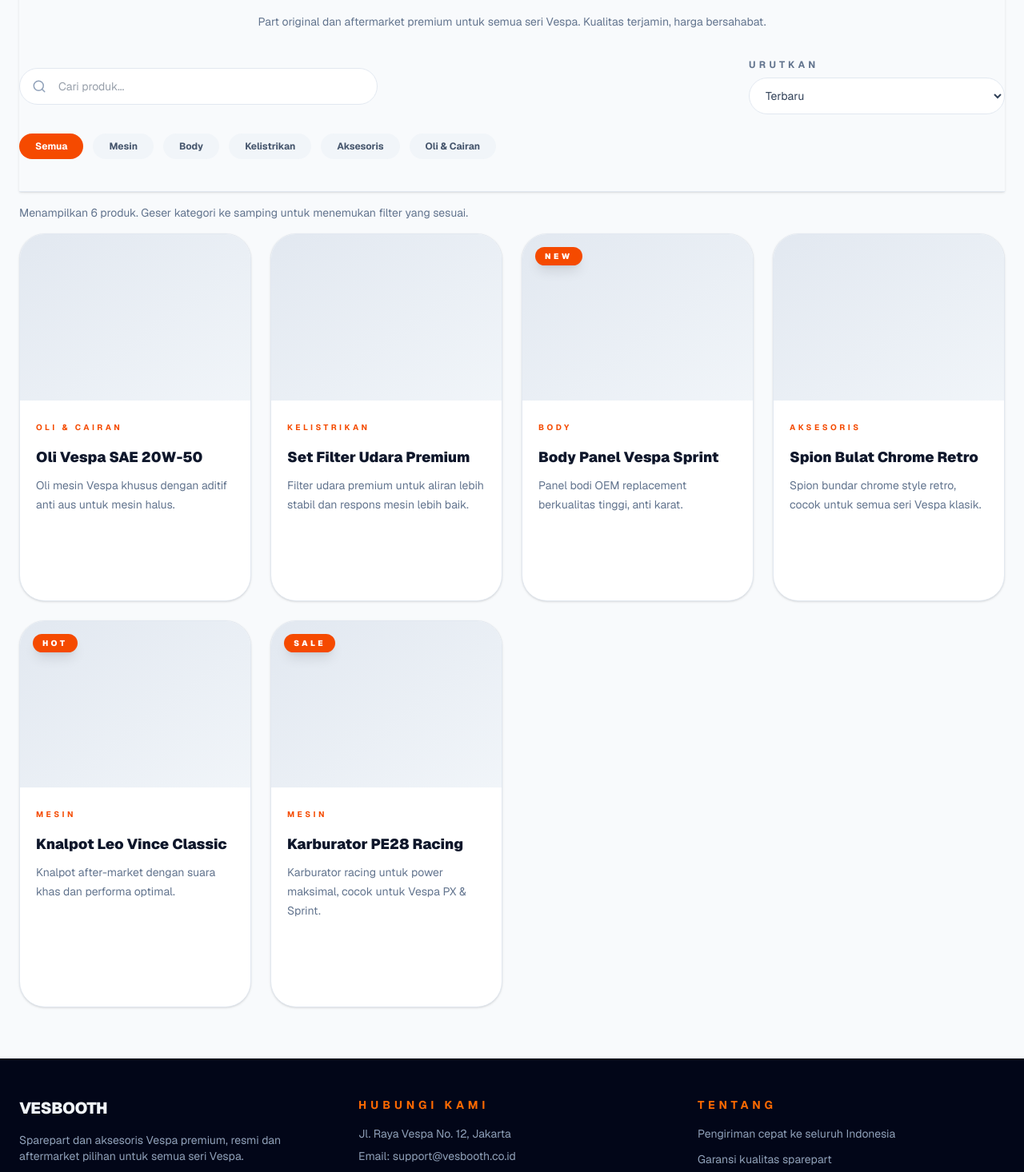
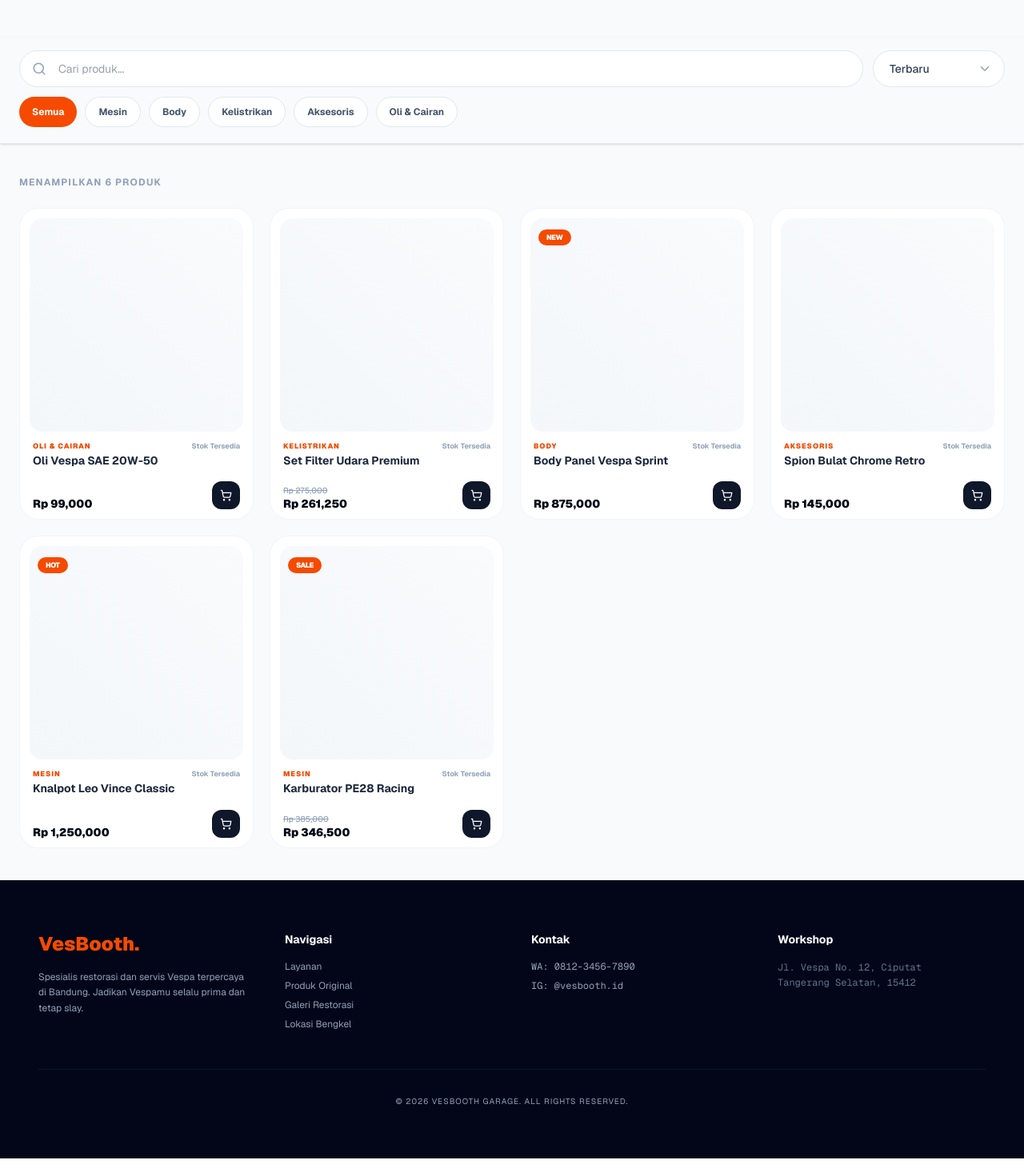
Before and after one commit to putrasangajimuslim/vesboot-v1, a Next.js app: page /produk in a window 1280 px wide. Shown: the part 220-1686 px from the top of the page at 80% size. Built offline with nearby package versions, Linux system fonts and the light colour scheme.

Commit message:
update ui produk/page

```diff
--- a/app/components/ProductPage.tsx
+++ b/app/components/ProductPage.tsx
@@ -40,42 +40,49 @@ export default function ProductPage({
   addToCartWithAnimation,
 }: ProductPageProps) {
   return (
-    <section id="produk" className="pt-24 pb-16 bg-slate-50">
-      <div className="max-w-7xl mx-auto px-6">
-        <div className="sticky top-[85px] z-30 bg-slate-50/95 backdrop-blur-sm border-b border-slate-200 shadow-sm pb-4 mb-4">
-          <div className="text-center mb-8 pt-6">
-            <span className="inline-flex items-center gap-2 px-4 py-2 text-[11px] uppercase tracking-[0.35em] text-orange-600 bg-orange-100 rounded-full font-black">
+    <section id="produk" className="bg-[#F8FAFC]">
+
+      {/* --- 1. BAGIAN HEADER (HILANG SAAT DI-SCROLL) --- */}
+      <div className="pt-24 pb-12 px-6">
+        <div className="text-center max-w-7xl mx-auto px-4 sm:px-0">
+          <span className="inline-flex items-center gap-2 px-4 py-2 text-[10px] uppercase tracking-[0.35em] text-orange-600 bg-orange-100 rounded-full font-black">
             SPAREPART & AKSESORIS
           </span>
-            <h2 className="mt-4 text-4xl font-black text-slate-900 sm:text-5xl">
+          <h2 className="mt-4 text-3xl font-black text-slate-900 sm:text-4xl">
             Produk <span className="text-orange-600">Pilihan</span>
           </h2>
-            <p className="mt-4 max-w-2xl mx-auto text-sm text-slate-500 leading-7">
-              Part original dan aftermarket premium untuk semua seri Vespa. Kualitas terjamin, harga bersahabat.
+          <p className="mt-3 max-w-2xl mx-auto text-sm text-slate-500 leading-6">
+            Part original dan aftermarket premium untuk semua seri Vespa. Kualitas terjamin.
           </p>
         </div>
+      </div>
 
-          <div className="flex flex-col gap-4 md:flex-row md:items-center md:justify-between mb-6">
-            <label className="relative w-full md:max-w-md block">
+      {/* --- 2. DIV STICKY (MENEMPEL DI ATAS SAAT SCROLL) --- */}
+      {/* top-0 karena diasumsikan navbar utama juga sticky, jika tidak, pasang top-0 */}
+      {/* background solid agar konten di bawahnya tidak tembus */}
+      <div className="sticky top-0 z-30 bg-[#F8FAFC] border-b border-slate-200 shadow-sm">
+        <div className="max-w-7xl mx-auto px-4 md:px-6 py-4 flex flex-col gap-3">
+
+          {/* Baris 1: Search & Sortir */}
+          <div className="flex flex-col md:flex-row md:items-center gap-3">
+            {/* Search Input */}
+            <label className="relative flex-grow block">
               <Search className="absolute left-4 top-1/2 -translate-y-1/2 text-slate-400" size={18} />
               <input
                 type="text"
                 value={search}
-                onChange={(event: ChangeEvent<HTMLInputElement>) => onSearchChange(event.target.value)}
+                onChange={(event) => onSearchChange(event.target.value)}
                 placeholder="Cari produk..."
-                className="w-full rounded-full border border-slate-200 bg-white py-3 pl-12 pr-4 text-sm text-slate-700 outline-none focus:border-orange-400 focus:ring-2 focus:ring-orange-100"
+                className="w-full rounded-full border border-slate-200 bg-white py-3 pl-12 pr-4 text-sm text-slate-700 outline-none focus:border-orange-400 focus:ring-2 focus:ring-orange-100 transition-all"
               />
             </label>
 
-            <div className="w-full md:max-w-xs">
-              <label className="block text-xs font-bold uppercase tracking-[0.35em] text-slate-500 mb-2">
-                Urutkan
-              </label>
-              <div className="relative">
+            {/* Sort Dropdown */}
+            <div className="relative min-w-[160px]">
               <select
                 value={sort}
-                  onChange={(event: ChangeEvent<HTMLSelectElement>) => onSortChange(event.target.value)}
-                  className="w-full rounded-full border border-slate-200 bg-white py-3 pl-4 pr-10 text-sm text-slate-700 outline-none transition focus:border-orange-400 focus:ring-2 focus:ring-orange-100"
+                onChange={(event) => onSortChange(event.target.value)}
+                className="w-full appearance-none rounded-full border border-slate-200 bg-white py-3 pl-5 pr-10 text-sm font-medium text-slate-700 outline-none transition focus:border-orange-400 focus:ring-2 focus:ring-orange-100"
               >
                 {sortOptions.map((option) => (
                   <option key={option} value={option}>
@@ -83,69 +90,98 @@ export default function ProductPage({
                   </option>
                 ))}
               </select>
-              </div>
+              <ChevronDown className="pointer-events-none absolute right-4 top-1/2 -translate-y-1/2 text-slate-400" size={18} />
             </div>
           </div>
 
-          <div className="mb-4 overflow-x-auto pb-2 no-scrollbar">
-            <div className="flex gap-3 min-w-[max-content]">
+          {/* Baris 2: Filter Kategori (Scrollable Horizontal) */}
+          <div className="overflow-x-auto pb-1 no-scrollbar">
+            <div className="flex gap-2.5 min-w-[max-content]">
               {categories.map((category) => (
                 <button
                   key={category}
                   type="button"
                   onClick={() => onFilterChange(category)}
-                  className={`rounded-full px-5 py-2 text-xs font-bold transition whitespace-nowrap ${filter === category ? 'bg-orange-600 text-white' : 'bg-slate-100 text-slate-600 hover:bg-slate-200'}`}
+                  className={`rounded-full px-4 py-2.5 text-xs font-bold transition whitespace-nowrap ${
+                    filter === category
+                    ? 'bg-orange-600 text-white'
+                    : 'bg-white border border-slate-200 text-slate-600 hover:bg-slate-100'
+                  }`}
                 >
                   {category}
                 </button>
               ))}
             </div>
           </div>
+
+        </div>
       </div>
 
-        <div className="mb-4 text-sm text-slate-500">
-          Menampilkan {products.length} produk. Geser kategori ke samping untuk menemukan filter yang sesuai.
+      {/* --- 3. BAGIAN PRODUK (SCROLLABLE) --- */}
+      <div className="max-w-7xl mx-auto px-4 md:px-6 py-10">
+        <div className="mb-6 text-xs font-bold text-slate-400 uppercase tracking-widest">
+          Menampilkan {products.length} Produk
         </div>
 
-        <div className="grid gap-6 sm:grid-cols-2 xl:grid-cols-4">
+        {/* Grid Produk - Minimalis */}
+        <div className="grid grid-cols-2 md:grid-cols-3 xl:grid-cols-4 gap-4 md:gap-5">
           {products.map((product) => {
             const discPrice = product.price - (product.price * (product.disc / 100));
+
             return (
-              <div key={product.id} className="group overflow-hidden rounded-[2rem] border border-slate-200 bg-white shadow-sm transition hover:shadow-xl">
-                <div className="relative h-52 overflow-hidden bg-slate-100">
-                  <div className="absolute inset-0 bg-gradient-to-br from-slate-200 to-slate-100" />
+              <div
+                key={product.id}
+                className="group flex flex-col bg-white border border-slate-100 rounded-3xl p-3 transition-all duration-300 hover:border-orange-200 hover:shadow-xl hover:shadow-orange-500/5"
+              >
+                {/* Gambar Produk */}
+                <div className="relative aspect-square rounded-2xl bg-slate-50 overflow-hidden mb-3.5">
+                  <div className="absolute inset-0 bg-gradient-to-tr from-slate-100 to-white/20 opacity-60" />
+
                   {product.badge && (
-                    <span className="absolute left-4 top-4 rounded-full bg-orange-600 px-3 py-1 text-[10px] uppercase tracking-[0.35em] text-white font-black shadow-lg">
+                    <div className="absolute top-2.5 left-2.5 z-10">
+                      <span className="bg-orange-600 text-[9px] font-black text-white px-2.5 py-1 rounded-full uppercase tracking-tighter">
                         {product.badge}
                       </span>
+                    </div>
                   )}
                 </div>
-                <div className="p-5 flex flex-col h-full justify-between">
+
+                {/* Info Produk */}
+                <div className="flex-grow px-1">
+                  <div className="flex justify-between items-center gap-2 mb-1">
+                    <span className="text-[9px] font-black text-orange-600 uppercase tracking-widest leading-none">
+                      {product.category}
+                    </span>
+                    <span className="text-[9px] font-bold text-slate-400 leading-none">
+                      {product.stock}
+                    </span>
+                  </div>
+
+                  <h3 className="text-sm font-bold text-slate-800 line-clamp-2 leading-snug group-hover:text-orange-600 transition-colors">
+                    {product.name}
+                  </h3>
+                </div>
+
+                {/* Harga & Tombol */}
+                <div className="mt-4 px-1 flex items-end justify-between gap-3">
                   <div>
-                    <span className="text-[10px] uppercase tracking-[0.35em] text-orange-600 font-bold">{product.category}</span>
-                    <h3 className="mt-4 text-lg font-black text-slate-900 leading-tight">{product.name}</h3>
-                    <p className="mt-3 text-sm leading-6 text-slate-500">{product.description}</p>
+                    {product.disc > 0 && (
+                      <p className="text-[10px] text-slate-400 line-through font-medium leading-none mb-1">
+                        Rp {product.price.toLocaleString()}
+                      </p>
+                    )}
+                    <p className="text-sm font-black text-slate-950 leading-none">
+                      Rp {discPrice.toLocaleString()}
+                    </p>
                   </div>
-                  <div className="mt-6 flex items-center justify-between gap-4">
-                    <div>
-                      {product.disc > 0 ? (
-                        <>
-                          <p className="text-lg font-black text-orange-600">Rp {discPrice.toLocaleString()}</p>
-                          <p className="text-[11px] text-slate-400 line-through">Rp {product.price.toLocaleString()}</p>
-                        </>
-                      ) : (
-                        <p className="text-lg font-black text-slate-900">Rp {product.price.toLocaleString()}</p>
-                      )}
-                      <p className="mt-1 text-[10px] text-slate-400 uppercase tracking-[0.35em]">{product.stock}</p>
-                    </div>
+
                   <button
                     onClick={(e) => addToCartWithAnimation(e, product)}
-                      className="rounded-full bg-slate-900 p-3 text-white transition hover:bg-orange-600"
+                    className="flex-shrink-0 bg-slate-900 text-white p-2.5 rounded-xl transition-all hover:bg-orange-600 active:scale-95"
                     aria-label={`Tambah ${product.name} ke keranjang`}
                   >
-                      <ShoppingCart size={16} />
+                    <ShoppingCart size={15} />
                   </button>
-                  </div>
                 </div>
               </div>
             );
--- a/app/produk/page.tsx
+++ b/app/produk/page.tsx
@@ -6,6 +6,7 @@ import { X } from 'lucide-react';
 
 import Navbar from '../components/navbar';
 import ProductPage from '../components/ProductPage';
+import FooterSection from '../components/FooterSection';
 
 interface Product {
   id: number;
@@ -189,32 +190,7 @@ export default function ProdukRoutePage() {
         addToCartWithAnimation={addToCartWithAnimation}
       />
 
-      <footer className="bg-slate-950 text-slate-100 py-12">
-        <div className="max-w-7xl mx-auto px-6 grid gap-10 lg:grid-cols-3">
-          <div>
-            <h3 className="text-xl font-black tracking-tight">VESBOOTH</h3>
-            <p className="mt-4 text-sm text-slate-400 max-w-sm">
-              Sparepart dan aksesoris Vespa premium, resmi dan aftermarket pilihan untuk semua seri Vespa.
-            </p>
-          </div>
-
-          <div>
-            <h4 className="text-sm font-bold uppercase tracking-[0.35em] text-orange-500 mb-4">Hubungi Kami</h4>
-            <p className="text-sm text-slate-400">Jl. Raya Vespa No. 12, Jakarta</p>
-            <p className="text-sm text-slate-400 mt-2">Email: support@vesbooth.co.id</p>
-            <p className="text-sm text-slate-400 mt-2">Telp: 0812-3456-7890</p>
-          </div>
-
-          <div>
-            <h4 className="text-sm font-bold uppercase tracking-[0.35em] text-orange-500 mb-4">Tentang</h4>
-            <ul className="space-y-3 text-sm text-slate-400">
-              <li>Pengiriman cepat ke seluruh Indonesia</li>
-              <li>Garansi kualitas sparepart</li>
-              <li>Layanan konsultasi Vespa</li>
-            </ul>
-          </div>
-        </div>
-      </footer>
+      <FooterSection />
     </main>
   );
 }
```
Lines whose indentation alone changed are shown as unchanged.
